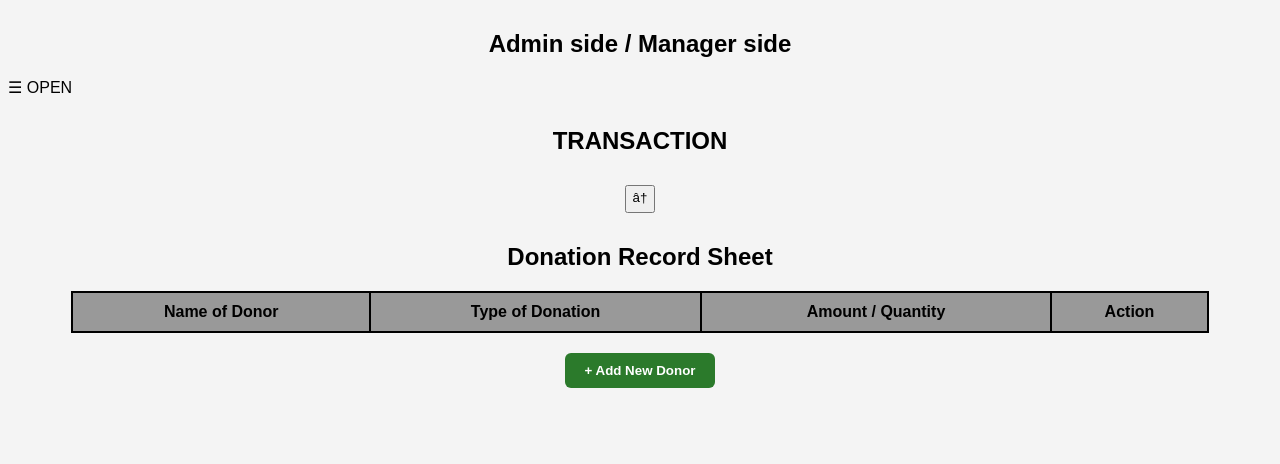
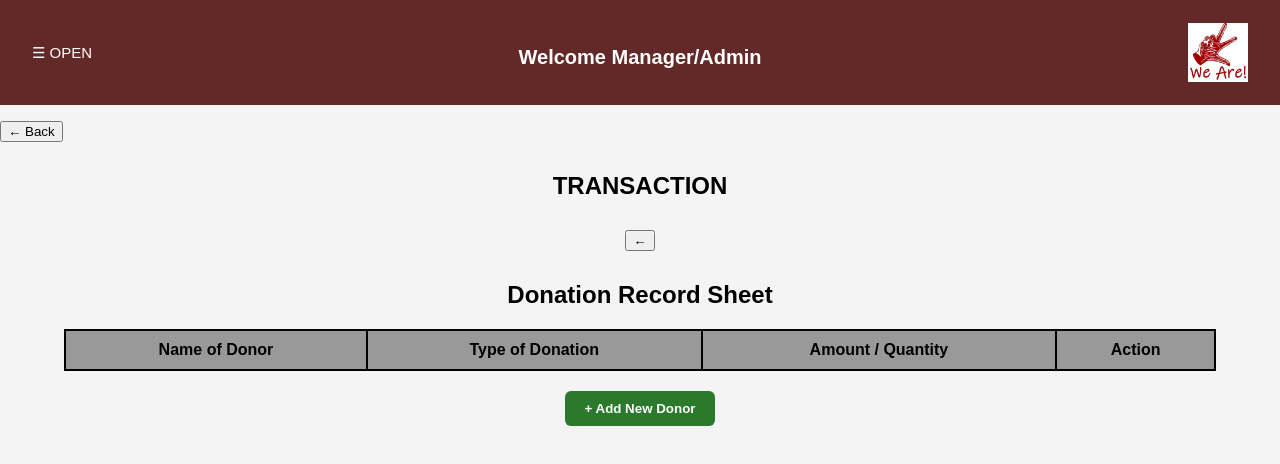
Before and after one commit to BryanRazon/BSIT2A-Donation-Management-System, a plain HTML site: page TRANSACTION.html in a window 1280 px wide. Drawn offline with Linux system fonts and the light colour scheme.

Commit message:
Updated TRANSACTION.html

```diff
--- a/TRANSACTION.html
+++ b/TRANSACTION.html
@@ -7,6 +7,8 @@
     <style>
         body {
             font-family: "Lato" , sans-serif;
+            margin: 0;
+            padding: 0;
         }
 
 
@@ -17,7 +19,7 @@
             z-index: 1;
             top: 0;
             left: 0;
-            background-color: lightgray;
+            background-color: #632828;
             overflow-x: hidden;
             transition: 0.5s;
             padding-top: 60px;
@@ -52,32 +54,63 @@
             .sidenav {padding-top: 15;}
             .sidenav a{font-size: 18px;}
         }
+
+        header {
+            background: #632828;
+            color: #fff;
+            padding: 1rem;
+        }
+
+        nav {
+            display: flex;
+            justify-content: space-between;
+            align-items: center;
+
+            margin: 0;
+            padding: 0 1rem;
+        }
+
+        nav h2 {
+            font-size: 20;
+            color: white;
+            justify-content: center;
+        }
+
+        .logo {
+            width: 60px;
+            height: auto;
+        }
+
+        .back-button {
+            margin-top: 1rem;
+        }
         </style>
     </head>
+        <body>
+        <header>
+            <nav>
+                <span style="font-size: 15px; cursor: pointer;" onclick="openNav()">&#9776; OPEN</span>
+                <center><h2><p><b> Welcome Manager/Admin </b> </p> </h2></center>
+                <img src="logo.jpg" alt="Logo" class="logo">
+            </nav>
+        </header>
 
-
-    <body>
         <div id="MySideNav" class="sidenav">
             <a href="javscript:void(0)" class="closebtn" onclick="closeNav()">&times;</a>
-            <a href="adminside.html"> HOME</a>
+            <a href="Admin.html"> HOME</a>
             <a href="OVERVIEW.html"> OVERVIEW </a>
             <a href="TRANSACTION.html"> TRANSACTION </a>
             <a href="MESSAGES.html"> MESSAGES </a>
             <a href="index.html"> Logout </a>
         </div>
 
-        <h2> Admin side / Manager side </h2>
-
-
-
-        <span style="font: 30px;cursor: pointer;" onclick="openNav()">&#9776; OPEN</span>
+          <button class="back-button" onclick="history.back()">← Back</button>
 
 
         <script>
             function openNav() {
                 document.getElementById("MySideNav").style.width = "250";
             }
-
 
             function closeNav() {
                 document.getElementById("MySideNav").style.width="0";
@@ -101,24 +134,14 @@
     </title>
     <style>
         body {
-
-
             font-family: Arial, sans-serif;
             background-color: #f4f4f4;
         }
 
-
-
-
          h2 {
-
-
             text-align: center;
              margin-top: 30px;
         }
-
-
-
 
         table {
 
@@ -128,9 +151,6 @@
             border-collapse: collapse;
             background-color: #bfbfbf;
         }
-
-
-
 
         th, td {
 
```
